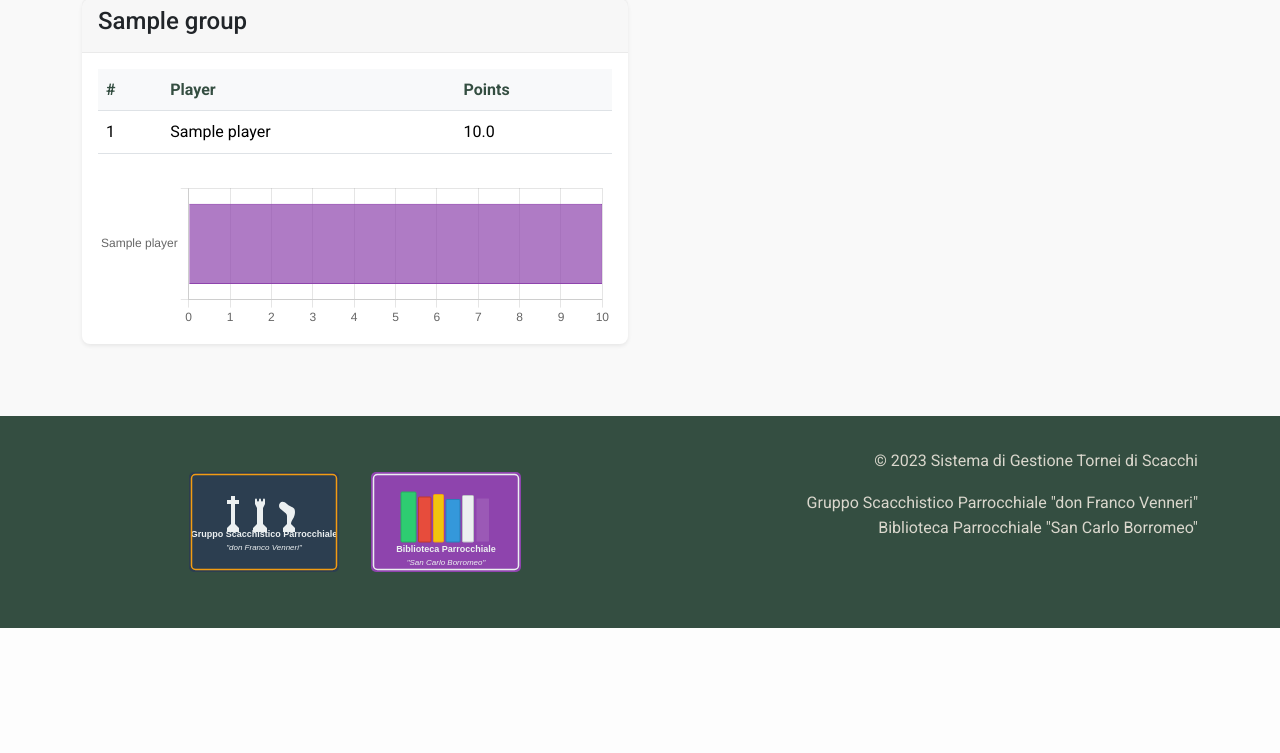
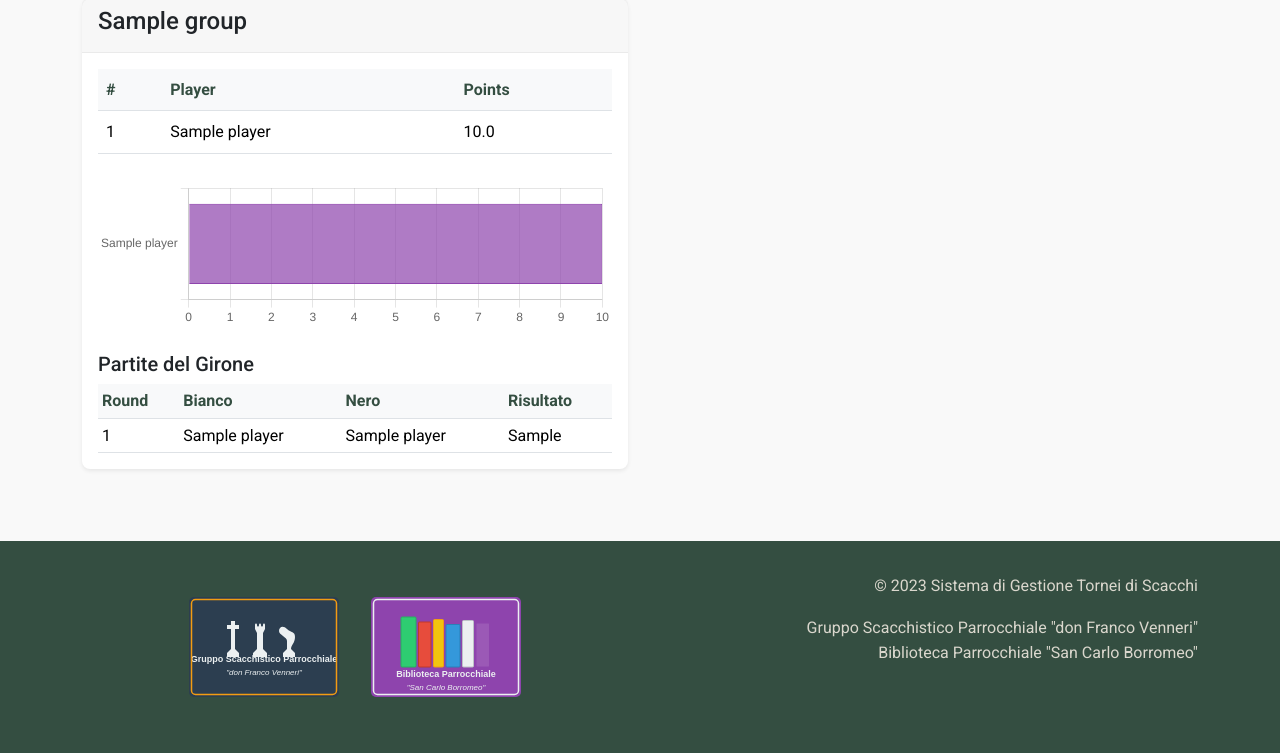
Before and after one commit to giorochi/ScacchistiDonFranco, a Flask app: page /tournament/1 in a window 1280 px wide. Shown: the part 782-1535 px from the top of the page. Before the commit the page ends 1410 px from the top, so only its background shows below. Run offline with Flask 3, Linux system fonts and the light colour scheme; tables that the repository leaves empty hold one stand-in row (values such as "Sample post").

Commit message:
Show all group matches in the tournament view for each group stage
Passes group matches to the template and renders them in the tournament view.

Replit-Commit-Author: Agent
Replit-Commit-Session-Id: d7014abb-245d-4f7a-b6cb-86c6e75b7be7
Replit-Commit-Screenshot-Url: https://storage.googleapis.com/screenshot-production-us-central1/17650ef3-d9bc-486c-8329-b36643b839b5/669b1370-5af9-4bb4-86b9-60e52ba1ead9.jpg

```diff
--- a/routes.py
+++ b/routes.py
@@ -165,11 +165,19 @@ def tournament_view(tournament_id):
     # Get groups and standings
     groups = Group.query.filter_by(tournament_id=tournament_id).all()
     group_standings = {}
+    group_matches = {}
 
     for group in groups:
         players = TournamentPlayer.query.filter_by(group_id=group.id)\
             .order_by(TournamentPlayer.points.desc(), TournamentPlayer.tiebreak_score.desc()).all()
         group_standings[group.id] = players
+
+        # Get matches for this group
+        matches = Match.query.filter_by(
+            tournament_id=tournament_id,
+            group_id=group.id
+        ).order_by(Match.round).all()
+        group_matches[group.id] = matches
 
     # Get knockout matches if in knockout stage
     knockout_matches = None
@@ -183,6 +191,7 @@ def tournament_view(tournament_id):
                           tournament=tournament,
                           groups=groups,
                           group_standings=group_standings,
+                          group_matches=group_matches,
                           knockout_matches=knockout_matches)
 
 # Admin routes
--- a/templates/tournament_view.html
+++ b/templates/tournament_view.html
@@ -207,6 +207,57 @@
                                                         data-points='{{ player_points|tojson }}'>
                                                     </canvas>
                                                 </div>
+
+                                                <!-- Group Matches -->
+                                                {% if group_matches and group_matches[group.id] %}
+                                                    <h5 class="mt-4">Partite del Girone</h5>
+                                                    <div class="table-container">
+                                                        <table class="table table-sm">
+                                                            <thead>
+                                                                <tr>
+                                                                    <th>Round</th>
+                                                                    <th>Bianco</th>
+                                                                    <th>Nero</th>
+                                                                    <th>Risultato</th>
+                                                                </tr>
+                                                            </thead>
+                                                            <tbody>
+                                                                {% for match in group_matches[group.id] %}
+                                                                    <tr>
+                                                                        <td>{{ match.round }}</td>
+                                                                        <td>
+                                                                            {{ match.white_player.name if match.white_player else 'TBD' }}
+                                                                            {% if current_user.is_authenticated and not current_user.username is defined and current_user.id == match.white_player_id %}
+                                                                                <span class="badge bg-primary">You</span>
+                                                                            {% endif %}
+                                                                        </td>
+                                                                        <td>
+                                                                            {{ match.black_player.name if match.black_player else 'TBD' }}
+                                                                            {% if current_user.is_authenticated and not current_user.username is defined and current_user.id == match.black_player_id %}
+                                                                                <span class="badge bg-primary">You</span>
+                                                                            {% endif %}
+                                                                        </td>
+                                                                        <td>
+                                                                            {% if match.status == 'completed' %}
+                                                                                {% if match.result == 'white_win' %}
+                                                                                    1-0
+                                                                                {% elif match.result == 'black_win' %}
+                                                                                    0-1
+                                                                                {% elif match.result == 'draw' %}
+                                                                                    ½-½
+                                                                                {% else %}
+                                                                                    {{ match.result }}
+                                                                                {% endif %}
+                                                                            {% else %}
+                                                                                {{ match.status }}
+                                                                            {% endif %}
+                                                                        </td>
+                                                                    </tr>
+                                                                {% endfor %}
+                                                            </tbody>
+                                                        </table>
+                                                    </div>
+                                                {% endif %}
                                             {% else %}
                                                 <div class="alert alert-info">
                                                     <i class="fas fa-info-circle"></i> No standings available for this group.
```
Also changed, not shown: attached_assets/targeted_element_1747245214726.png (added).
